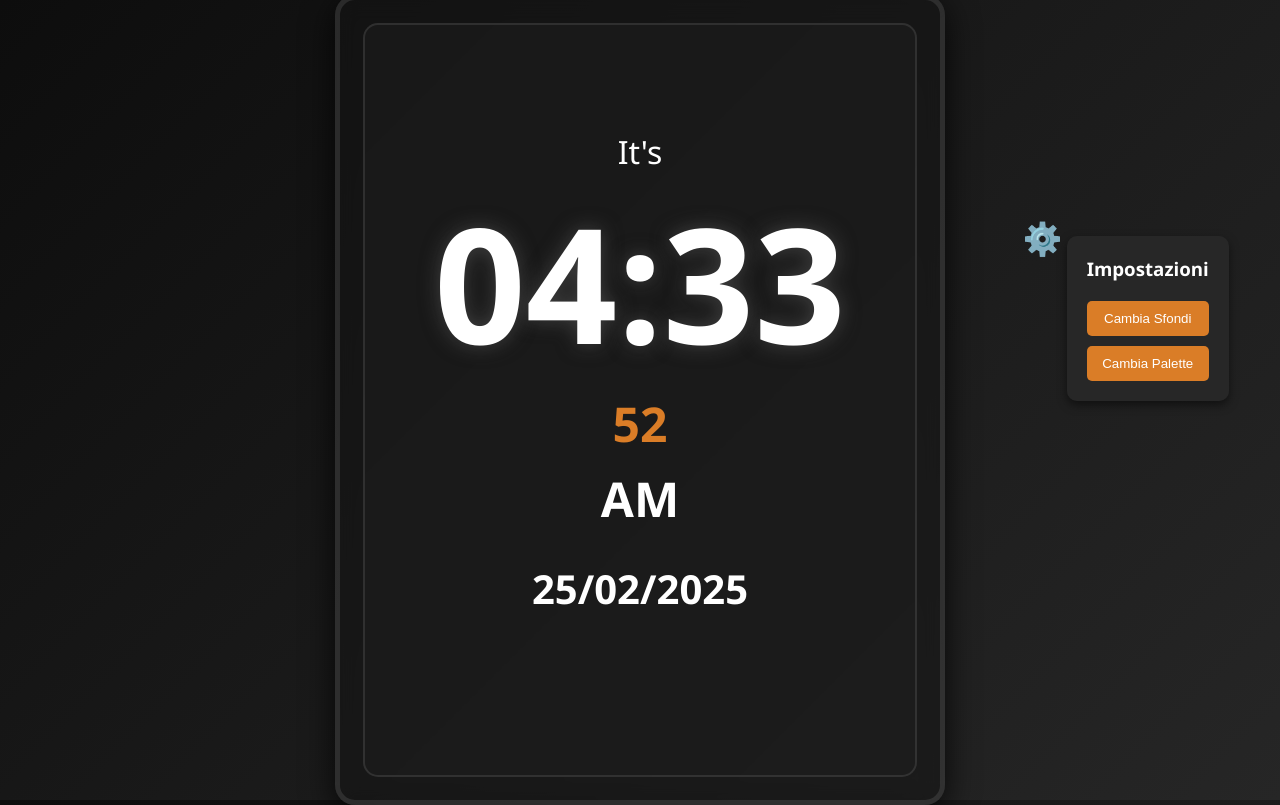
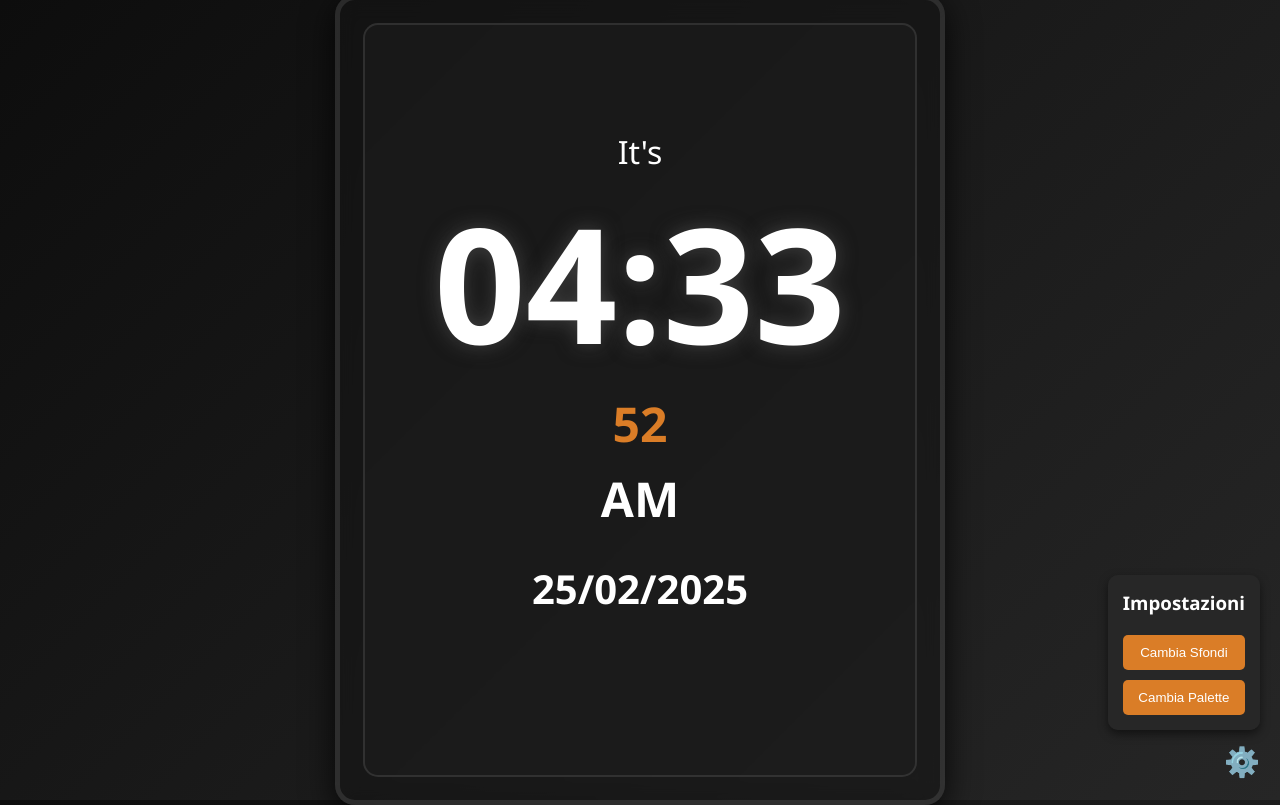
Before and after one commit to bubbosvilup/WallpaperEngine---Clock, a plain HTML site: page index.html in a window 1280 px wide. Both pictures are taken after a click on the element "⚙️". Drawn offline with Linux system fonts and the light colour scheme.

Commit message:
fixed the position of the DAMN setting icon - now is fixed

```diff
--- a/styles.css
+++ b/styles.css
@@ -11,10 +11,10 @@ body {
 }
 
 #menuButton {
-  position: absolute;
-  top: 27%;
-  right: 17%;
-  font-size: 2rem;
+  position: fixed;
+  bottom: 20px;
+  right: 20px;
+  font-size: 1.8rem;
   cursor: pointer;
   color: white;
   transition: transform 0.2s ease;
@@ -26,15 +26,16 @@ body {
 
 #settingsMenu {
   position: absolute;
-  top: 29.5%;
-  right: 4%;
+  bottom: 70px;
+  right: 20px;
   background-color: rgba(40, 40, 40, 0.9);
-  padding: 20px;
+  padding: 15px;
   border-radius: 10px;
   box-shadow: 0 4px 10px rgba(0, 0, 0, 0.5);
   display: none;
   flex-direction: column;
   gap: 10px;
+  z-index: 10;
 }
 
 #settingsMenu h3 {
@@ -111,6 +112,7 @@ p {
 }
 
 #container2 {
+  position: relative;
   border: 2px solid rgba(255, 255, 255, 0.1);
   border-radius: 15px;
   height: 750px;
@@ -121,3 +123,9 @@ p {
   flex-direction: column;
   background: rgba(30, 30, 30, 0.5);
 }
+
+@media screen and (min-aspect-ratio: 16/9) {
+  #menuButton {
+    right: 8vw;
+  }
+}
```
